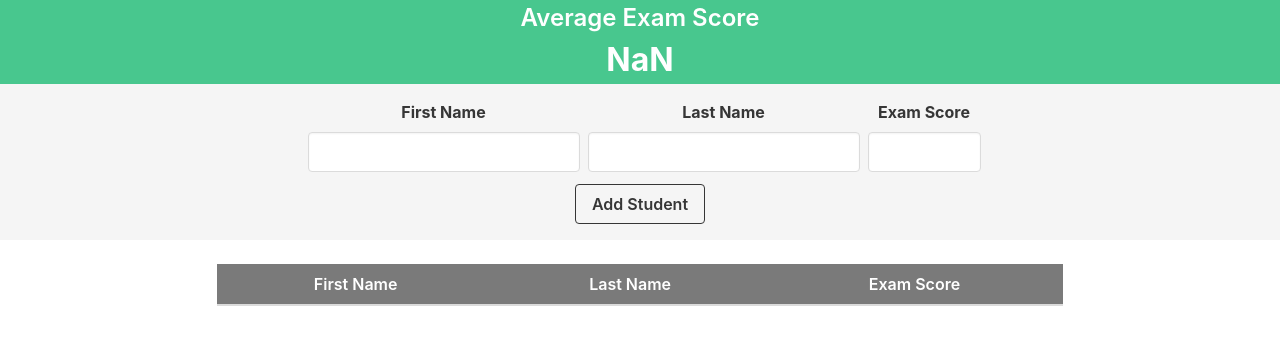
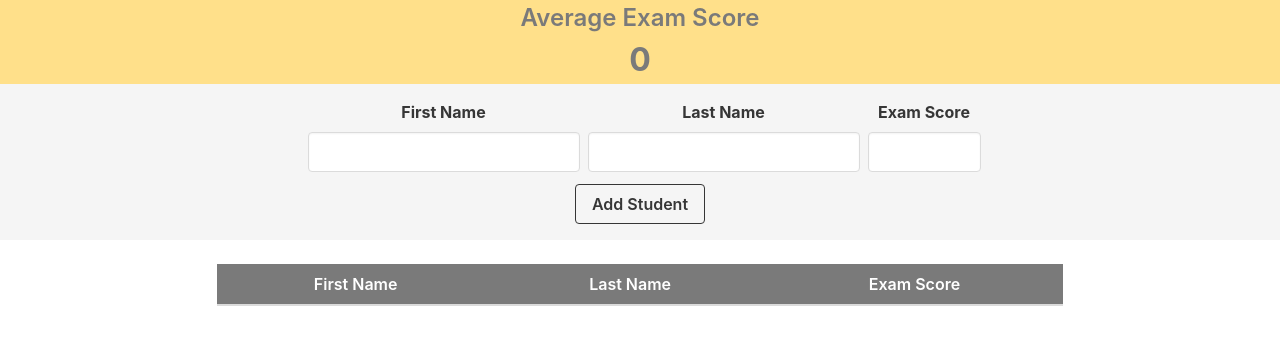
Before and after one commit to LDRMuse/hw-react-student-exams-STLnick, a React (Create React App) app: page / in a window 1280 px wide. Shown: the top 344 px of the page. Built offline with nearby package versions, Linux system fonts and the light colour scheme.

Commit message:
:children_crossing: Display 0 when no students entered yet for avgScore

```diff
--- a/src/components/StudentAverageLog/index.js
+++ b/src/components/StudentAverageLog/index.js
@@ -40,7 +40,7 @@ export const StudentAverageLog = () => {
 
   return (
     <div>
-      <AverageDisplay avgScore={averageScore} />
+      <AverageDisplay avgScore={students[0] ? averageScore : '0'} />
       <Form handler={handleAddStudent} />
       <div className="columns mt-3">
         <div className="column"></div>
```
